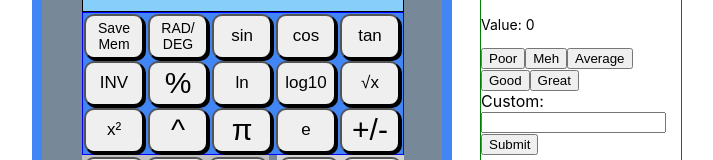
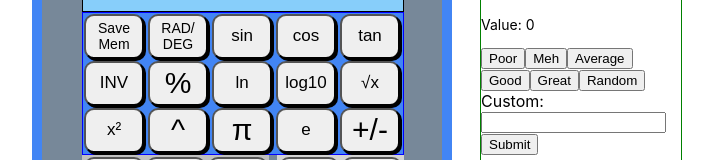
Before and after one commit to BennyZ3/bz-calculator, a React (Create React App) app: page / in a window 1280 px wide. Shown: the part 235-395 px from the top of the page, without its empty margins (416-1129 px from the left). Built offline with nearby package versions, Linux system fonts and the light colour scheme.

Commit message:
added commas to num display

```diff
--- a/src/App.js
+++ b/src/App.js
@@ -10,10 +10,10 @@ class App extends react.Component {
     super();
     this.state = {
       displayValue: "0",
-      previousValue: "0",
+      // previousValue: "0",
       operation: "",
       result: "0",
-      inputs: [],
+      // inputs: [],
       mode: "radians",
       memory: "",
       tip: "0",
@@ -21,7 +21,7 @@ class App extends react.Component {
   }
 
   numberPress = (event) => {
-    this.state.inputs.push(event.target.textContent);
+    // this.state.inputs.push(event.target.textContent);
     if (this.state.displayValue === "0") {
       if (event.target.value === ".") {
         this.setState({ displayValue: "0." });
@@ -48,7 +48,7 @@ class App extends react.Component {
     let current = this.state.displayValue;
     const operation = this.state.operation;
     const result = this.state.result;
-    this.state.inputs.push(event.target.textContent);
+    // this.state.inputs.push(event.target.textContent);
     if (result === "0") {
       this.setState({
         previousValue: Number(current),
@@ -240,7 +240,9 @@ class App extends react.Component {
   tipGenerator = (event) => {
     event.preventDefault();
     this.setState({
-      result: this.state.displayValue * (1 + this.state.tip / 100),
+      result:
+        Math.round(this.state.displayValue * (1 + this.state.tip / 100) * 100) /
+        100,
     });
   };
   render() {
@@ -249,10 +251,14 @@ class App extends react.Component {
         <div className="App">
           <h1>BZ Calculator App</h1>
           <div className="display">
-            <p className="resultDisplay">{this.state.result}</p>
+            <p className="resultDisplay">
+              {this.state.result.toLocaleString("en-US")}
+            </p>
             <p className="long">{this.state.mode}</p>
             {/* <p className="inputs">{this.state.inputs.join("")}</p> */}
-            <p className="current">{this.state.displayValue}</p>
+            <p className="current">
+              {this.state.displayValue.toLocaleString("en-US")}
+            </p>
           </div>
           <ExtraFunctions extraFunctions={this.extraFunctions} />
           <div className="container">
--- a/src/components/TipButtons.js
+++ b/src/components/TipButtons.js
@@ -3,7 +3,9 @@ const TipButtons = (props) => {
     <div className="tips">
       <h2>Tip Calc</h2>
       <p className="long">Current: %{props.tip}</p>
-      <p className="long">Value: {(props.current * props.tip) / 100}</p>
+      <p className="long">
+        Value: {Math.round(props.current * props.tip) / 100}
+      </p>
       <button className="tip" onClick={props.tipUpdate} value="10">
         Poor
       </button>
@@ -19,6 +21,13 @@ const TipButtons = (props) => {
       <button className="tip" onClick={props.tipUpdate} value="20">
         Great
       </button>
+      <button
+        className="tip"
+        onClick={props.tipUpdate}
+        value={Math.round(Math.random() * 10000) / 100}
+      >
+        Random
+      </button>
       <form>
         <label>
           Custom:
```
